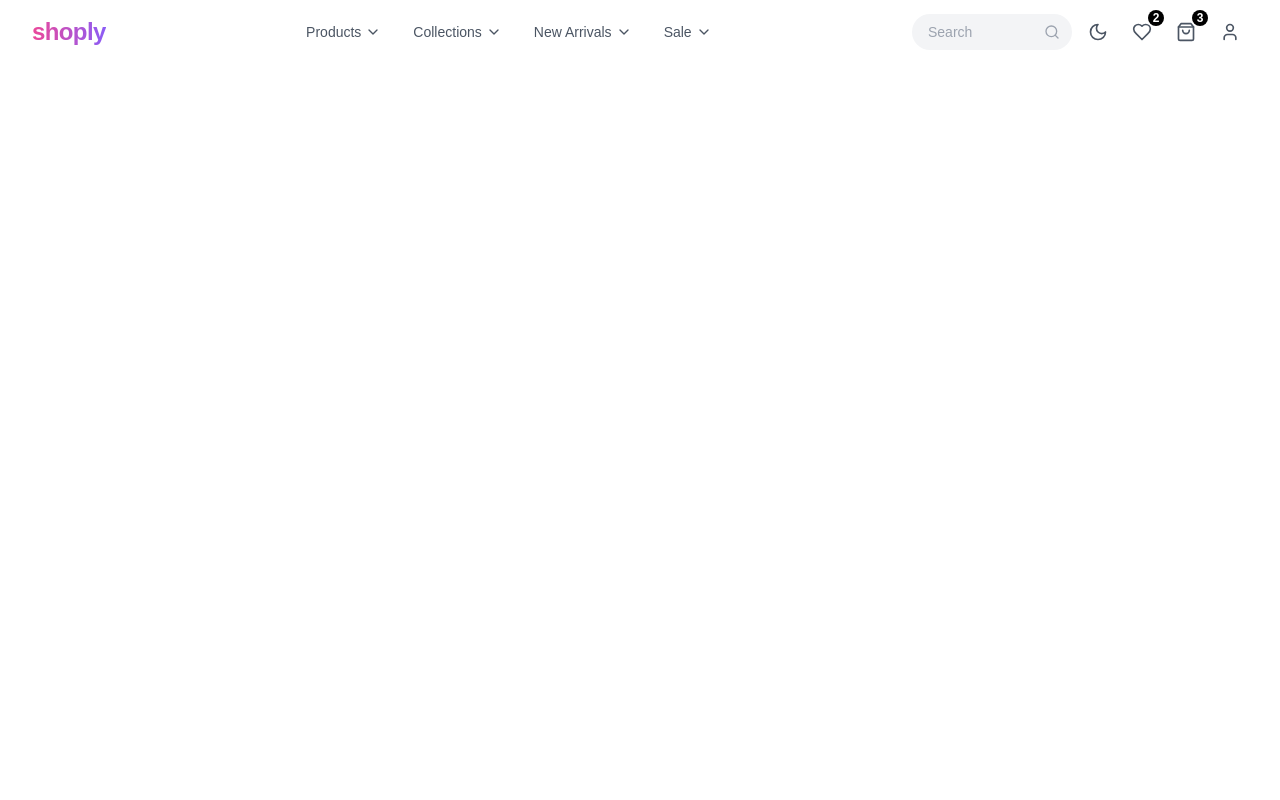
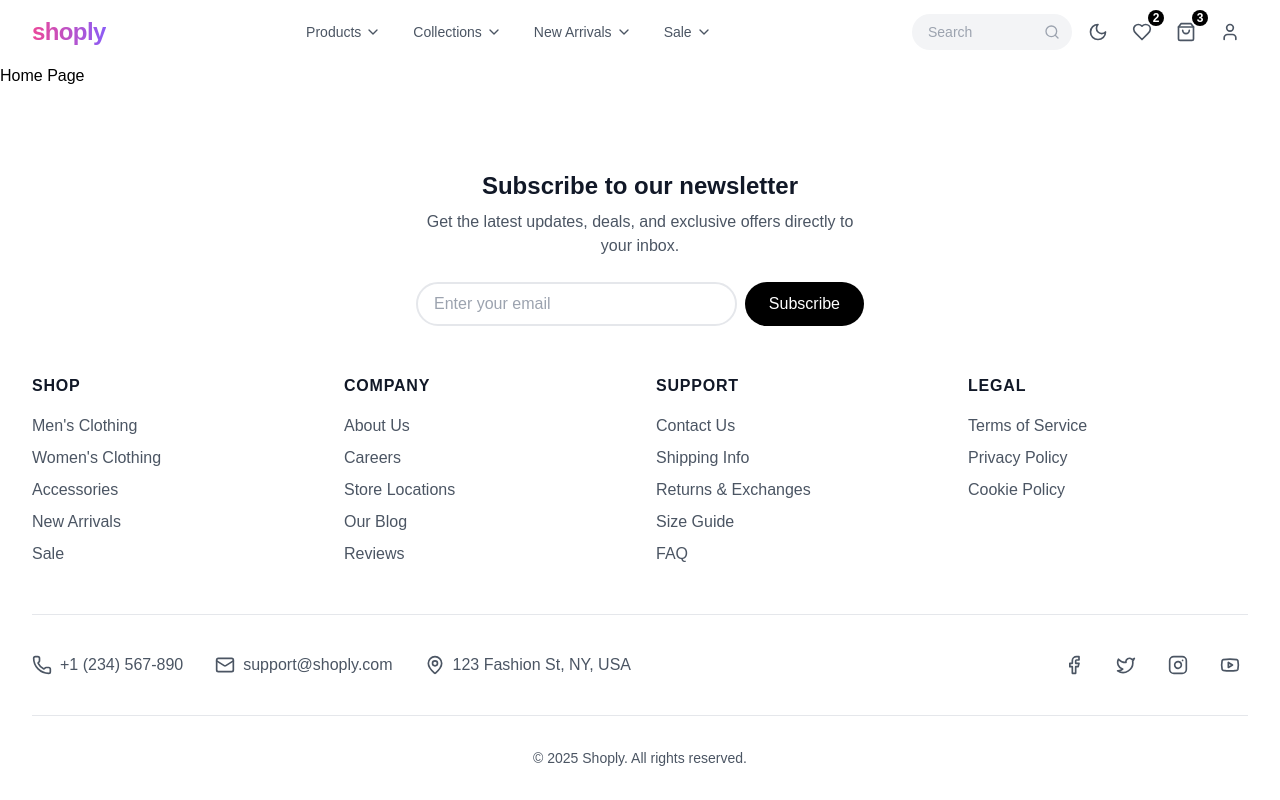
Before and after one commit to Joshardals/Shoply, a Next.js app: page / in a window 1280 px wide. Built offline with nearby package versions, Linux system fonts and the light colour scheme.

Commit message:
initial commit

```diff
--- a/app/globals.css
+++ b/app/globals.css
@@ -2,6 +2,18 @@
 @tailwind components;
 @tailwind utilities;
 
+:root {
+  --theme-transition-duration: 300ms;
+}
+
 body {
-  font-family:  sans-serif;
+  font-family: sans-serif;
 }
+
+.theme-transition,
+.theme-transition *,
+.theme-transition *:before,
+.theme-transition *:after {
+  transition: all var(--theme-transition-duration) ease-out !important;
+  transition-property: background-color, border-color, color, fill, stroke !important;
+}
--- a/app/layout.tsx
+++ b/app/layout.tsx
@@ -33,9 +33,9 @@ export default function RootLayout({
   return (
     <html lang="en">
       <body className="antialiased">
-        <div>
+        <div className="flex min-h-screen flex-col">
           <Header />
-          {children}
+          <main className="flex-1 pt-16">{children}</main>
           <Footer />
         </div>
       </body>
--- a/components/shared/Footer.tsx
+++ b/components/shared/Footer.tsx
@@ -1,5 +1,152 @@
+import Link from "next/link";
+import {
+  Facebook,
+  Twitter,
+  Instagram,
+  Youtube,
+  Mail,
+  Phone,
+  MapPin,
+  ChevronRight,
+} from "lucide-react";
+
+const footerLinks = {
+  shop: [
+    { name: "Men's Clothing", href: "/products/mens" },
+    { name: "Women's Clothing", href: "/products/womens" },
+    { name: "Accessories", href: "/products/accessories" },
+    { name: "New Arrivals", href: "/new" },
+    { name: "Sale", href: "/sale" },
+  ],
+  company: [
+    { name: "About Us", href: "/about" },
+    { name: "Careers", href: "/careers" },
+    { name: "Store Locations", href: "/stores" },
+    { name: "Our Blog", href: "/blog" },
+    { name: "Reviews", href: "/reviews" },
+  ],
+  support: [
+    { name: "Contact Us", href: "/contact" },
+    { name: "Shipping Info", href: "/shipping" },
+    { name: "Returns & Exchanges", href: "/returns" },
+    { name: "Size Guide", href: "/size-guide" },
+    { name: "FAQ", href: "/faq" },
+  ],
+  legal: [
+    { name: "Terms of Service", href: "/terms" },
+    { name: "Privacy Policy", href: "/privacy" },
+    { name: "Cookie Policy", href: "/cookies" },
+  ],
+};
+
+const socialLinks = [
+  { icon: Facebook, href: "#", label: "Facebook" },
+  { icon: Twitter, href: "#", label: "Twitter" },
+  { icon: Instagram, href: "#", label: "Instagram" },
+  { icon: Youtube, href: "#", label: "YouTube" },
+];
+
 export function Footer() {
+  const currentYear = new Date().getFullYear();
+
   return (
-    <div>Footer</div>
-  )
+    <footer className="bg-white dark:bg-gray-900 transition-colors duration-300">
+      <div className="mx-auto max-w-7xl px-4 sm:px-6 lg:px-8 pt-12 pb-8">
+        {/* Newsletter Section */}
+        <div className="flex flex-col items-center text-center mb-12 px-4">
+          <h2 className="text-2xl font-bold text-gray-900 dark:text-white mb-2">
+            Subscribe to our newsletter
+          </h2>
+          <p className="text-gray-600 dark:text-gray-300 mb-6 max-w-md">
+            Get the latest updates, deals, and exclusive offers directly to your
+            inbox.
+          </p>
+          <form className="flex flex-col sm:flex-row gap-2 w-full max-w-md">
+            <input
+              type="email"
+              placeholder="Enter your email"
+              className="flex-1 px-4 py-2 rounded-full border-2 border-gray-200 dark:border-gray-700 bg-white dark:bg-gray-800 text-gray-900 dark:text-white focus:outline-none focus:border-black dark:focus:border-white transition-colors"
+            />
+            <button
+              type="submit"
+              className="px-6 py-2 rounded-full bg-black dark:bg-white text-white dark:text-black font-medium hover:bg-gray-800 dark:hover:bg-gray-100 transition-colors"
+            >
+              Subscribe
+            </button>
+          </form>
+        </div>
+
+        {/* Main Footer Content */}
+        <div className="grid grid-cols-1 md:grid-cols-2 lg:grid-cols-4 gap-8 mb-12">
+          {Object.entries(footerLinks).map(([category, links]) => (
+            <div key={category}>
+              <h3 className="text-gray-900 dark:text-white font-semibold uppercase tracking-wider mb-4">
+                {category}
+              </h3>
+              <ul className="space-y-2">
+                {links.map((link) => (
+                  <li key={link.name}>
+                    <Link
+                      href={link.href}
+                      className="text-gray-600 dark:text-gray-300 hover:text-gray-900 dark:hover:text-white
+              transition-colors flex items-center group"
+                    >
+                      <ChevronRight
+                        className="h-4 w-4 opacity-0 -ml-4 group-hover:opacity-100
+              group-hover:ml-0 transition-all duration-200"
+                      />
+                      {link.name}
+                    </Link>
+                  </li>
+                ))}
+              </ul>
+            </div>
+          ))}
+        </div>
+
+        {/* Contact & Social Section */}
+        <div className="flex flex-col md:flex-row justify-between items-center gap-8 py-8 border-t border-gray-200 dark:border-gray-800">
+          <div className="flex flex-col sm:flex-row gap-4 sm:gap-8 items-center">
+            <a
+              href="tel:+1234567890"
+              className="flex items-center gap-2 text-gray-600 dark:text-gray-300 hover:text-gray-900 dark:hover:text-white"
+            >
+              <Phone className="h-5 w-5" />
+              <span>+1 (234) 567-890</span>
+            </a>
+            <a
+              href="mailto:support@shoply.com"
+              className="flex items-center gap-2 text-gray-600 dark:text-gray-300 hover:text-gray-900 dark:hover:text-white"
+            >
+              <Mail className="h-5 w-5" />
+              <span>support@shoply.com</span>
+            </a>
+            <div className="flex items-center gap-2 text-gray-600 dark:text-gray-300">
+              <MapPin className="h-5 w-5" />
+              <span>123 Fashion St, NY, USA</span>
+            </div>
+          </div>
+
+          <div className="flex gap-4">
+            {socialLinks.map((social) => (
+              <a
+                key={social.label}
+                href={social.href}
+                aria-label={social.label}
+                className="p-2 rounded-full text-gray-600 dark:text-gray-300 hover:text-gray-900
+        dark:hover:text-white hover:bg-gray-100 dark:hover:bg-gray-800 transition-colors"
+              >
+                <social.icon className="h-5 w-5" />
+              </a>
+            ))}
+          </div>
+        </div>
+
+        {/* Bottom Bar */}
+        <div className="pt-8 border-t border-gray-200 dark:border-gray-800 text-center text-sm text-gray-600 dark:text-gray-300">
+          <p>© {currentYear} Shoply. All rights reserved.</p>
+        </div>
+      </div>
+    </footer>
+  );
 }
--- a/components/shared/Header/Header.tsx
+++ b/components/shared/Header/Header.tsx
@@ -210,19 +210,28 @@ export function Header() {
   }, []);
 
   useEffect(() => {
+    // Add a small timeout to ensure smooth transition
     if (isDarkMode) {
+      // Apply a transition class before changing the theme
+      document.documentElement.classList.add("theme-transition");
       document.documentElement.classList.add("dark");
-      // Update meta theme-color for dark mode
       document
         .querySelector('meta[name="theme-color"]')
-        ?.setAttribute("content", "#111827"); // gray-900
+        ?.setAttribute("content", "#111827");
     } else {
+      document.documentElement.classList.add("theme-transition");
       document.documentElement.classList.remove("dark");
-      // Update meta theme-color for light mode
       document
         .querySelector('meta[name="theme-color"]')
         ?.setAttribute("content", "#ffffff");
     }
+
+    // Remove the transition class after the transition is complete
+    const timeoutId = setTimeout(() => {
+      document.documentElement.classList.remove("theme-transition");
+    }, 300); // Match this with your transition duration
+
+    return () => clearTimeout(timeoutId);
   }, [isDarkMode]);
 
   // Prevent body scroll when mobile menu is open
@@ -233,7 +242,6 @@ export function Header() {
       document.body.style.overflow = "unset";
     }
   }, [isMenuOpen]);
-
 
   return (
     <header
```
